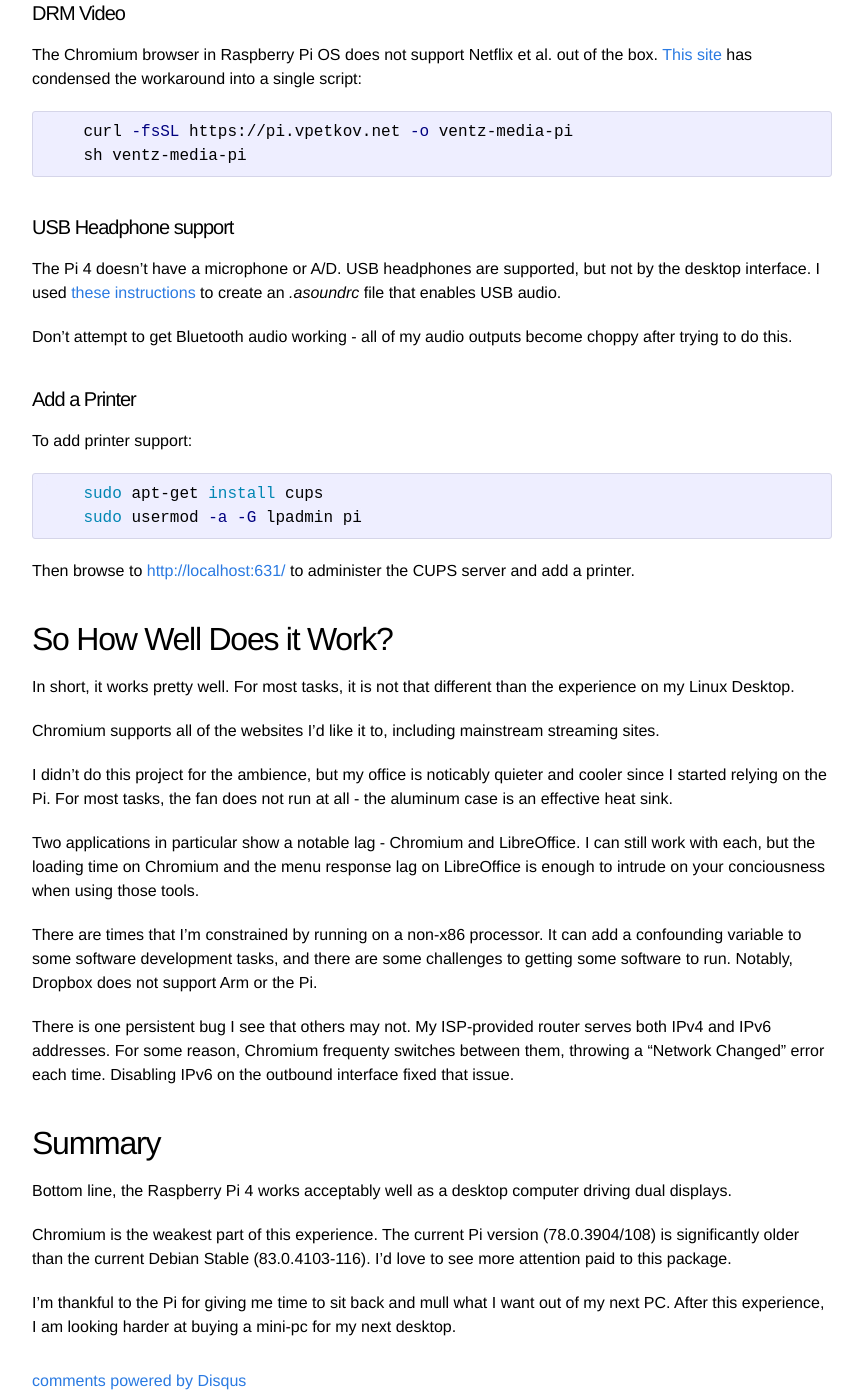
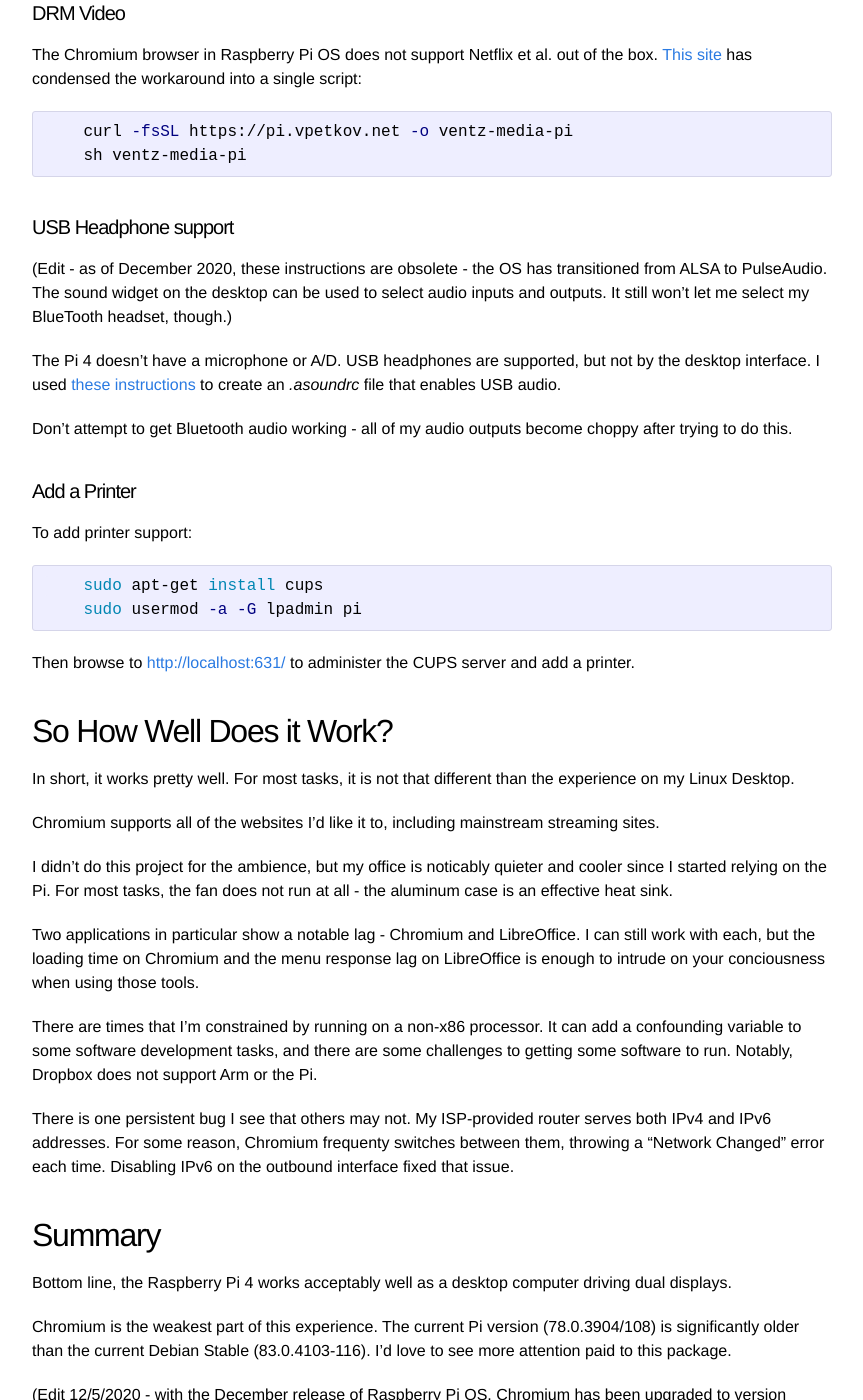
Before and after one commit to davesteele/davesteele.github.io, a Jekyll site: the page built from _posts/2020-10-20-building-a-raspberry-pi-desktop.markdown, in a window 1280 px wide and 1400 px high, scrolled down 3433 px. Shown: the whole window, without its empty margins (208-1071 px from the left). Built offline with Jekyll 4.4.1, drawn with Linux system fonts in a browser that asks for light colours; comment, search, counter and statistics services are not loaded; some of the changed text lies outside the part shown.

Commit message:
Update Pi Desktop post with new info

```diff
--- a/_posts/2020-10-20-building-a-raspberry-pi-desktop.markdown
+++ b/_posts/2020-10-20-building-a-raspberry-pi-desktop.markdown
@@ -114,6 +114,9 @@ The Chromium browser in Raspberry Pi OS does not support Netflix et al. out of t
 
 #### USB Headphone support
 
+(Edit - as of December 2020, these instructions are obsolete - the OS has transitioned from
+ALSA to PulseAudio. The sound widget on the desktop can be used to select audio inputs and outputs. It still won't let me select my BlueTooth headset, though.)
+
 The Pi 4 doesn't have a microphone or A/D. USB headphones are supported, but not by the desktop interface. I used [these instructions](https://iotbytes.wordpress.com/connect-configure-and-test-usb-microphone-and-speaker-with-raspberry-pi/) to create an _.asoundrc_ file that enables USB audio.
 
 Don't attempt to get Bluetooth audio working - all of my audio outputs become choppy after trying to do this.
@@ -149,4 +152,7 @@ Bottom line, the Raspberry Pi 4 works acceptably well as a desktop computer driv
 
 Chromium is the weakest part of this experience. The current Pi version (78.0.3904/108) is significantly older than the current Debian Stable (83.0.4103-116). I'd love to see more attention paid to this package.
 
+(Edit 12/5/2020 - with the December release of Raspberry Pi OS, Chromium has been upgraded
+to version 84.0.4147.141. The DRM script still works)
+
 I'm thankful to the Pi for giving me time to sit back and mull what I want out of my next PC. After this experience, I am looking harder at buying a mini-pc for my next desktop.
```
